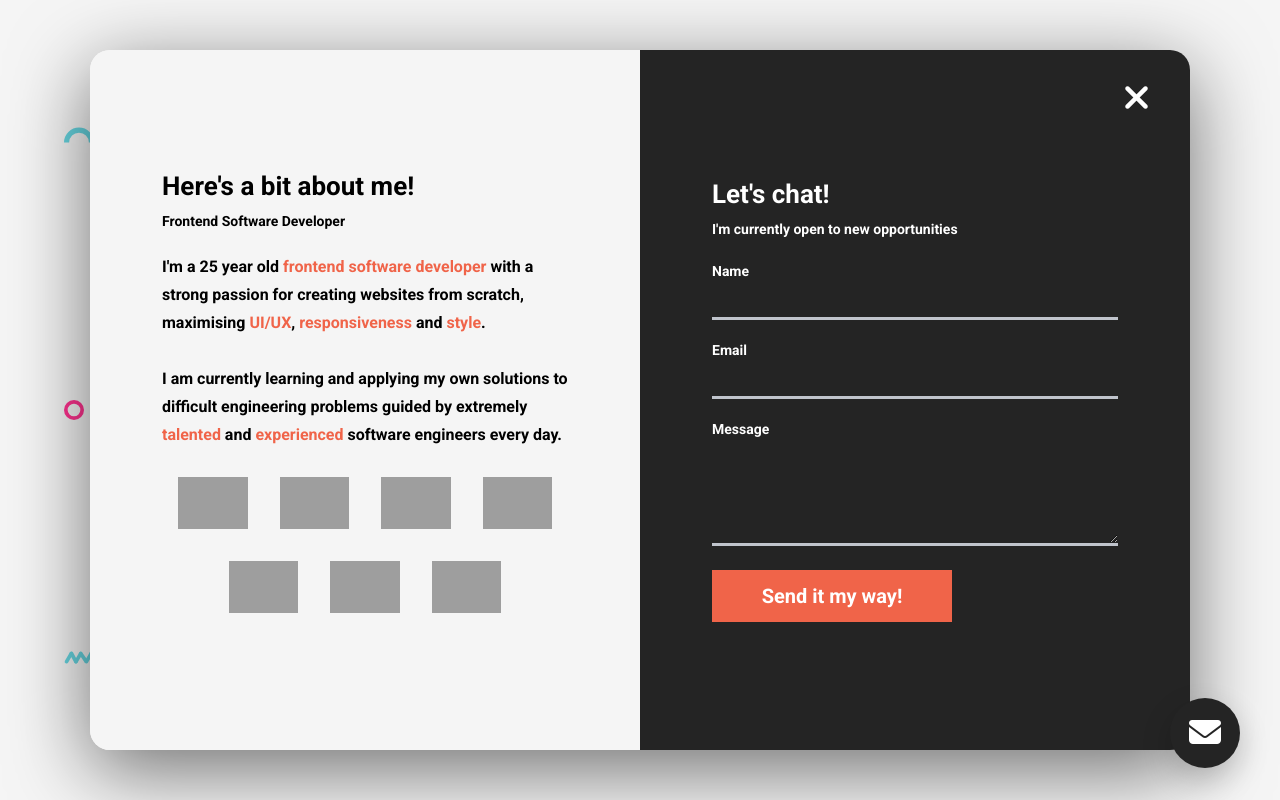
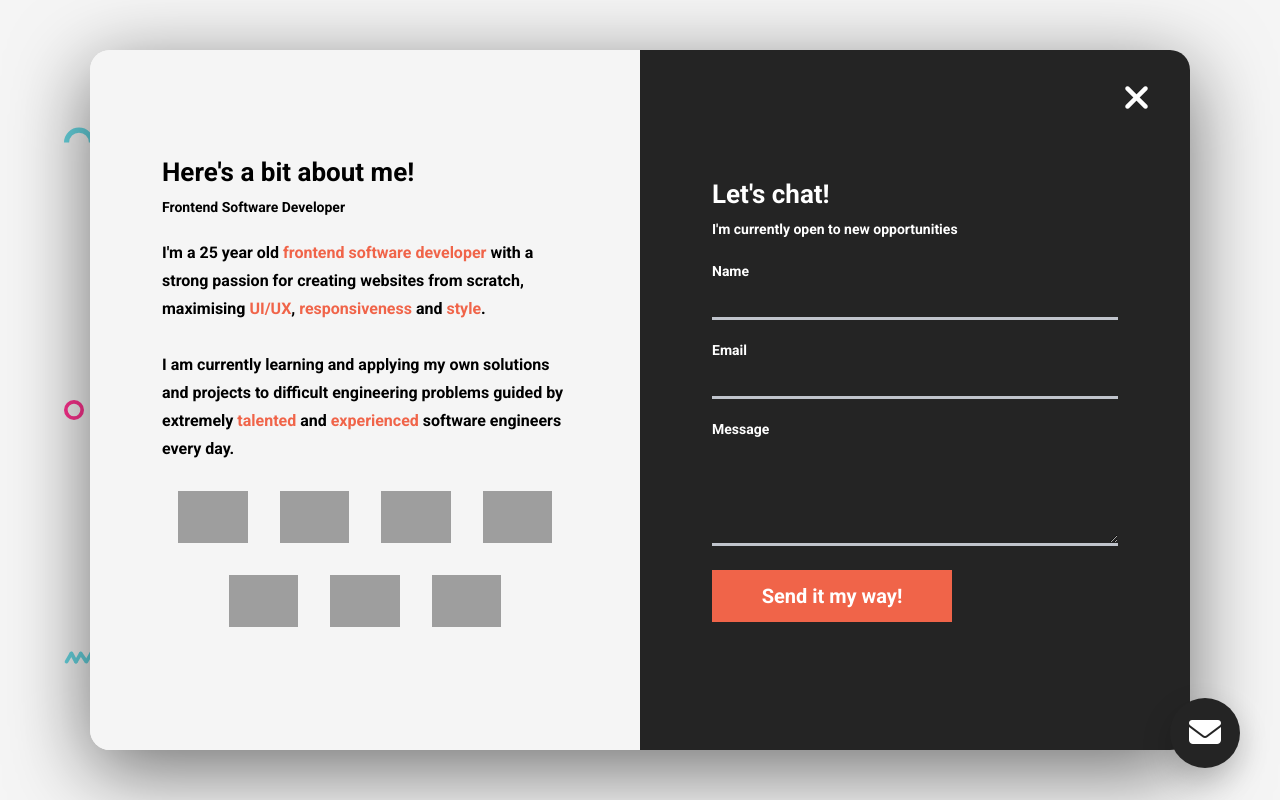
Before and after one commit to VaultKidd/Updated-portfolio, a plain HTML site: page index.html in a window 1280 px wide. Both pictures are taken after a click on the link "About". Shown: the top 800 px of the page. Drawn offline with nearby package versions, Linux system fonts and the light colour scheme; grey boxes are pictures that could not be loaded.

Commit message:
added extra text

```diff
--- a/index.html
+++ b/index.html
@@ -118,7 +118,7 @@
             <b class="orange">style</b>.
             <br />
             <br />
-            I am currently learning and applying my own solutions to difficult
+            I am currently learning and applying my own solutions and projects to difficult
             engineering problems guided by extremely
             <b class="orange">talented</b> and
             <b class="orange">experienced</b> software engineers every day.
```
